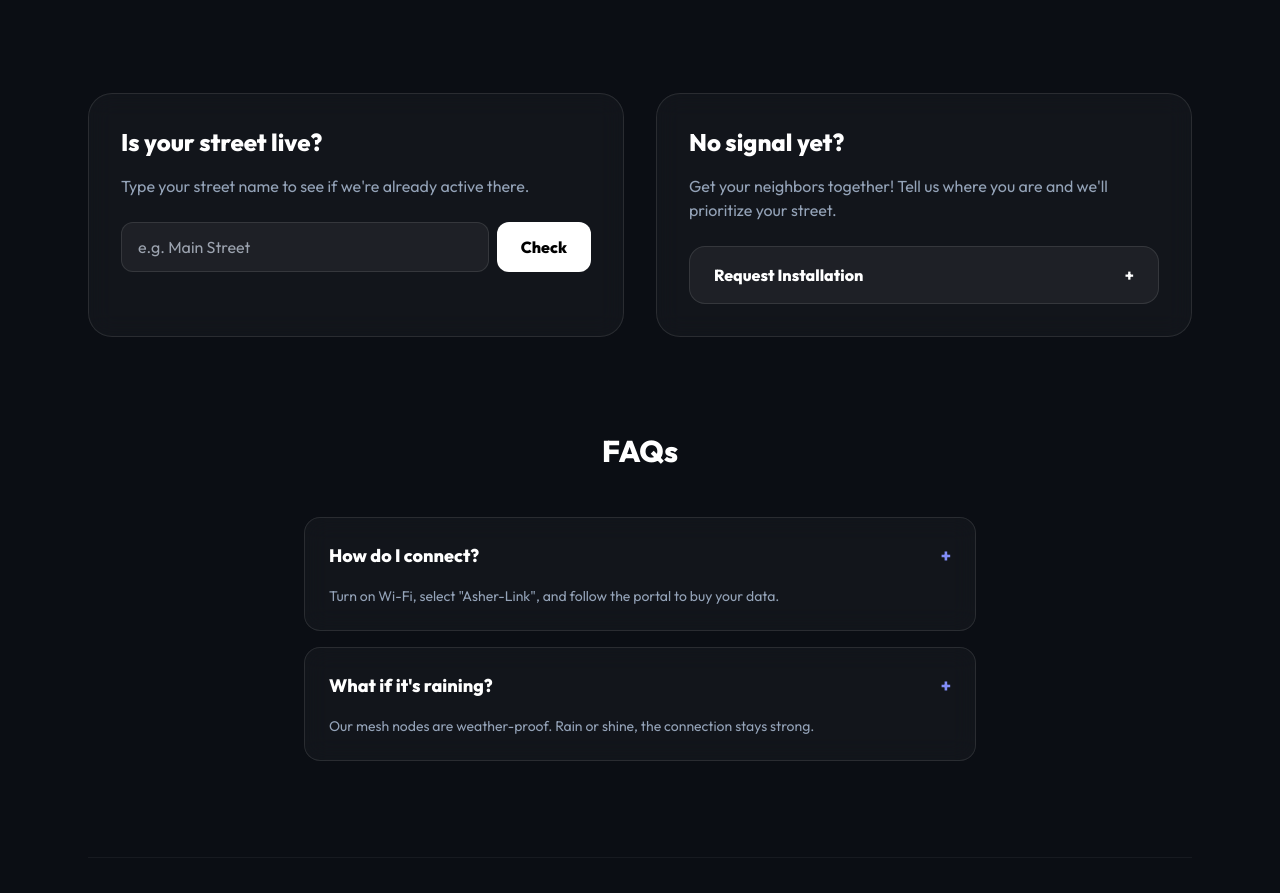
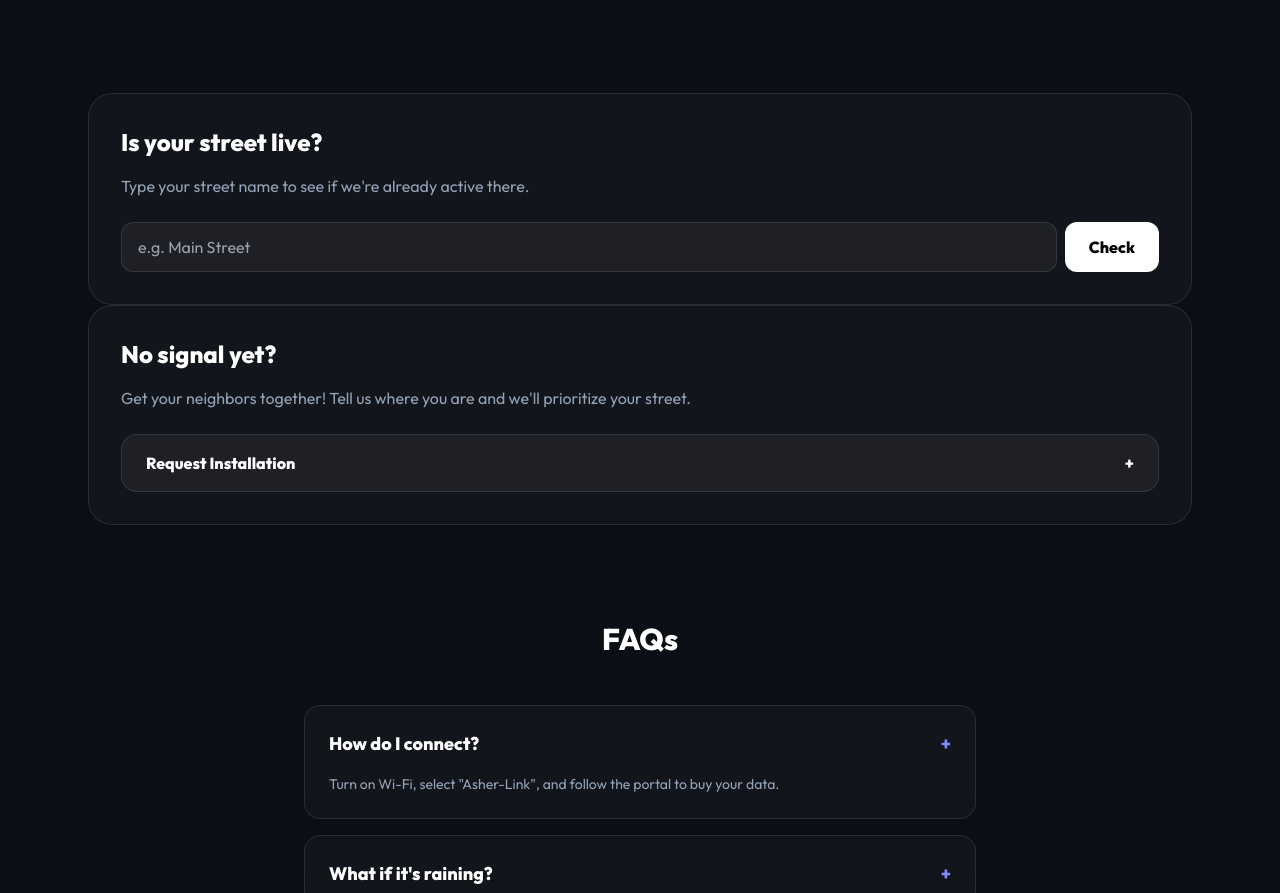
Before and after one commit to Webtick-sa/asher-link-web, a plain HTML site: page index.html in a window 1280 px wide. Shown: the part 1548-2441 px from the top of the page. Drawn offline with nearby package versions, Linux system fonts and the light colour scheme.

Commit message:
Update index.html

```diff
--- a/index.html
+++ b/index.html
@@ -113,7 +113,7 @@
             </div>
         </section>
 
-        <div class="grid md:grid-cols-2 gap-8 mb-24">
+        <div class="mb-24">
 
             <section id="coverage" class="glass p-8 rounded-3xl">
                 <h2 class="text-2xl font-bold mb-4">Is your street live?</h2>
```
